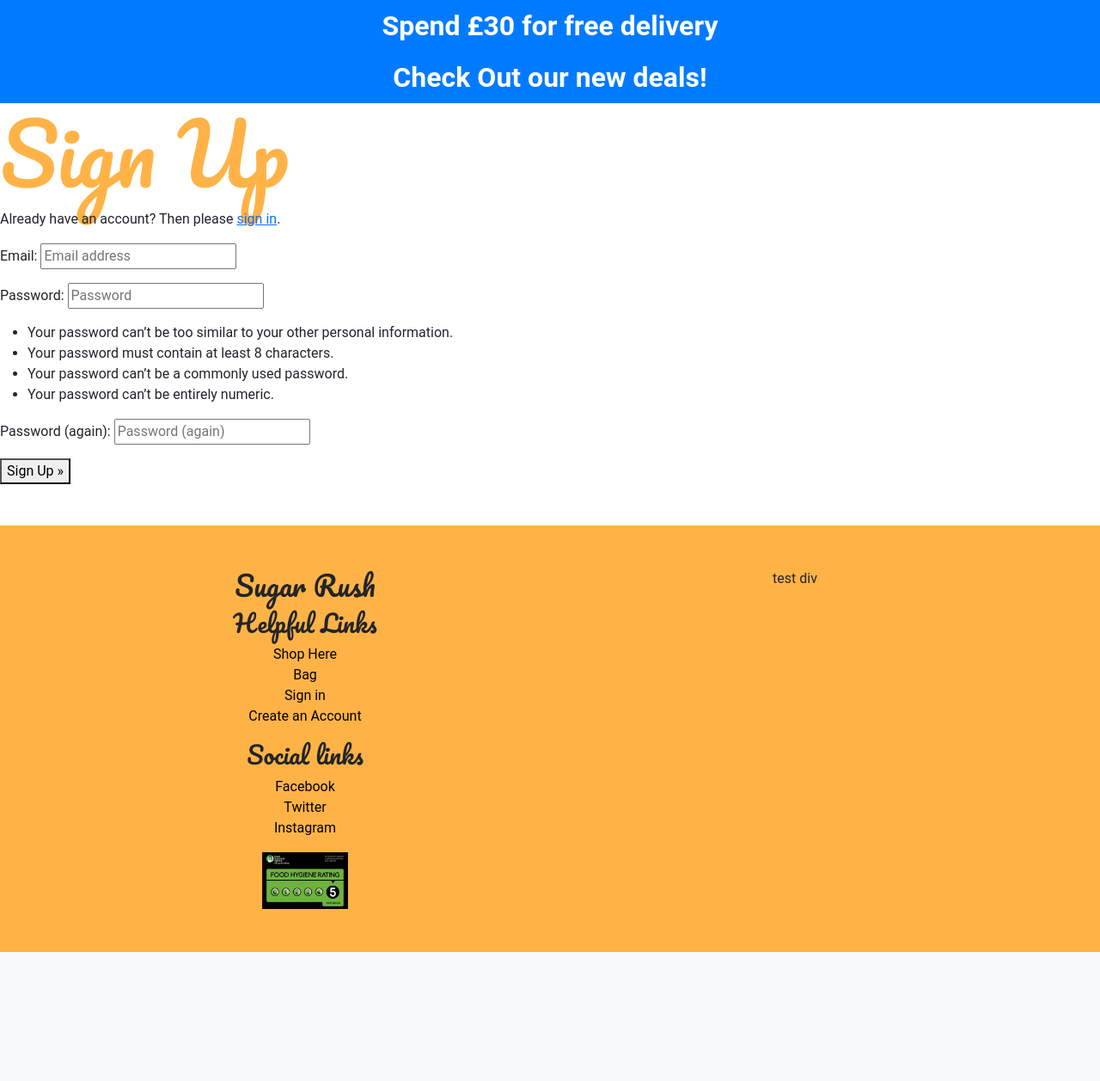
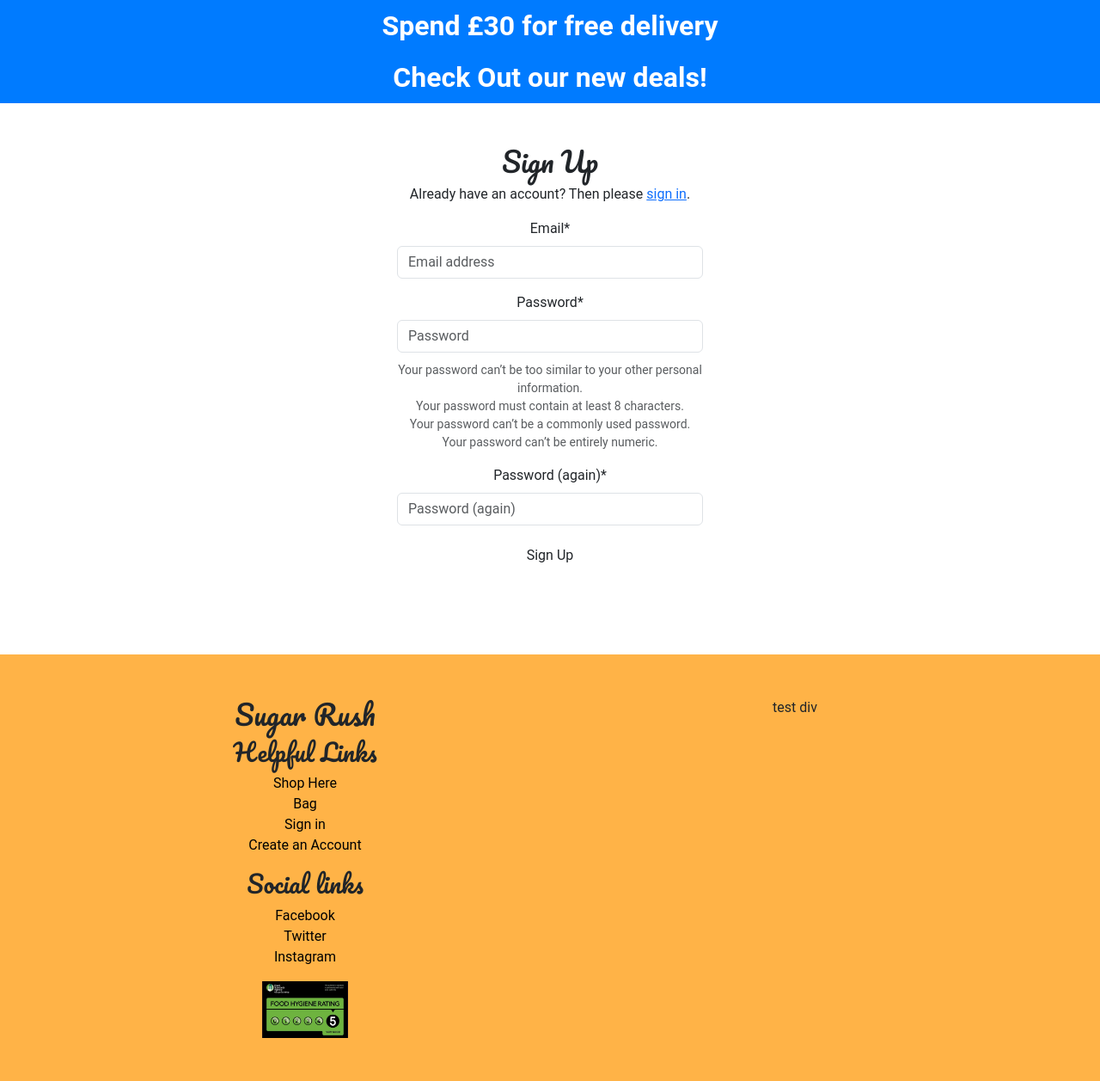
Before and after one commit to HarrisonT1/Portfolio-Project-5, a Django app: page /accounts/signup/ in a window 1280 px wide. Shown: the part 176-1433 px from the top of the page at 86% size. Before the commit the page ends 1283 px from the top, so only its background shows below. Run offline with Django 4.2, Linux system fonts and the light colour scheme; some libraries are stand-ins or nearby versions.

Commit message:
Styled allauth signup page

```diff
--- a/static/css/style.css
+++ b/static/css/style.css
@@ -270,6 +270,13 @@
     float: none;
 }
 
+#id_password1_helptext ul {
+    list-style-type: none;
+    padding: 0;
+    margin-top: 10px;
+    margin-bottom: 10px;
+}
+
 /* REMOVE ARROWS FROM INPUT BOX TAKEN FROM https://www.w3schools.com/howto/howto_css_hide_arrow_number.asp */
 /* Chrome, Safari, Edge, Opera */
 input::-webkit-outer-spin-button,
--- a/templates/account/signup.html
+++ b/templates/account/signup.html
@@ -1,21 +1,26 @@
 {% extends "account/base.html" %}
-
+{% load crispy_forms_tags %}
 {% load i18n %}
 
 {% block head_title %}{% trans "Signup" %}{% endblock %}
 
 {% block content %}
-<h1>{% trans "Sign Up" %}</h1>
+<div class="container text-center my-5">
+  <div class="row justify-content-center">
+    <div class="col-10 col-md-4">
+      <h2>{% trans "Sign Up" %}</h2>
 
       <p>{% blocktrans %}Already have an account? Then please <a href="{{ login_url }}">sign in</a>.{% endblocktrans %}</p>
 
-<form class="signup" id="signup_form" method="post" action="{% url 'account_signup' %}">
+      <form class="signup text-decoration-none" id="signup_form" method="post" action="{% url 'account_signup' %}">
         {% csrf_token %}
-  {{ form.as_p }}
+        {{ form|crispy }}
         {% if redirect_field_value %}
         <input type="hidden" name="{{ redirect_field_name }}" value="{{ redirect_field_value }}" />
         {% endif %}
-  <button type="submit">{% trans "Sign Up" %} &raquo;</button>
+        <button type="submit" class="btn button-effect">{% trans "Sign Up" %}</button>
       </form>
-
+    </div>
+  </div>
+</div>
 {% endblock %}
```
Lines whose indentation alone changed are shown as unchanged.
